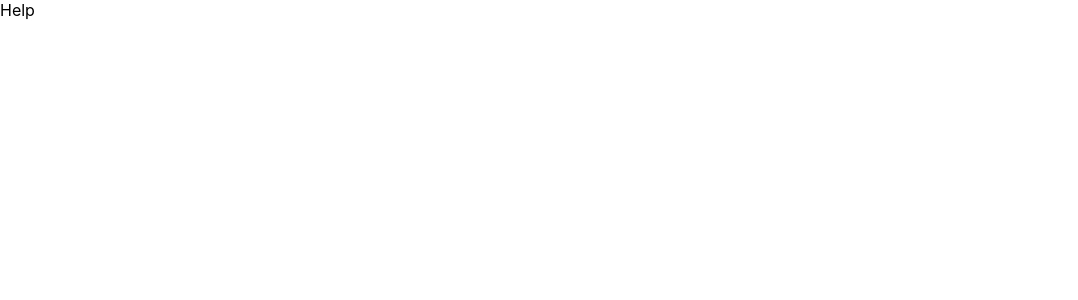
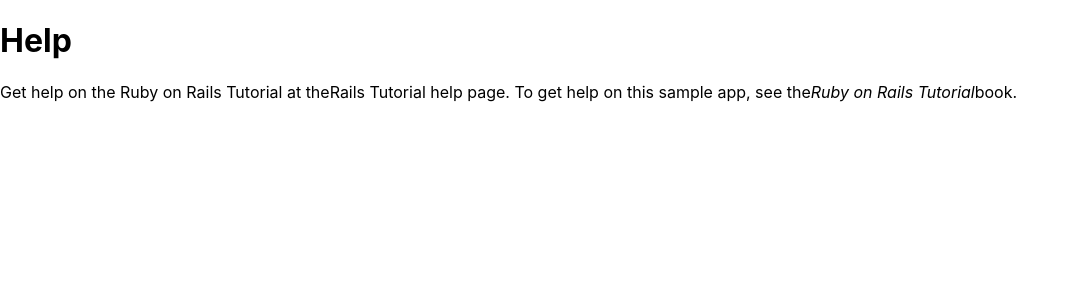
Before and after one commit to yoshik159753/devops-training, a Next.js app in the folder frontend/app/: page /help in a window 1280 px wide. Shown: the top 300 px of the page, without its empty margins (0-1078 px from the left). Built offline with nearby package versions, Linux system fonts and the light colour scheme.

Commit message:
3.2.2 静的なページの調整

```diff
--- a/frontend/app/pages/help.js
+++ b/frontend/app/pages/help.js
@@ -1,7 +1,14 @@
 export default function Help() {
   return (
     <div>
-      Help
+      <h1>Help</h1>
+      <p>
+        Get help on the Ruby on Rails Tutorial at the
+        <a href="https://railstutorial.jp/help">Rails Tutorial help page</a>.
+        To get help on this sample app, see the
+        <a href="https://railstutorial.jp/#ebook"><em>Ruby on Rails Tutorial</em>
+        book</a>.
+      </p>
     </div>
   )
 }
```
Also changed, not shown: frontend/app/pages/home.js (+6 -1 lines).
